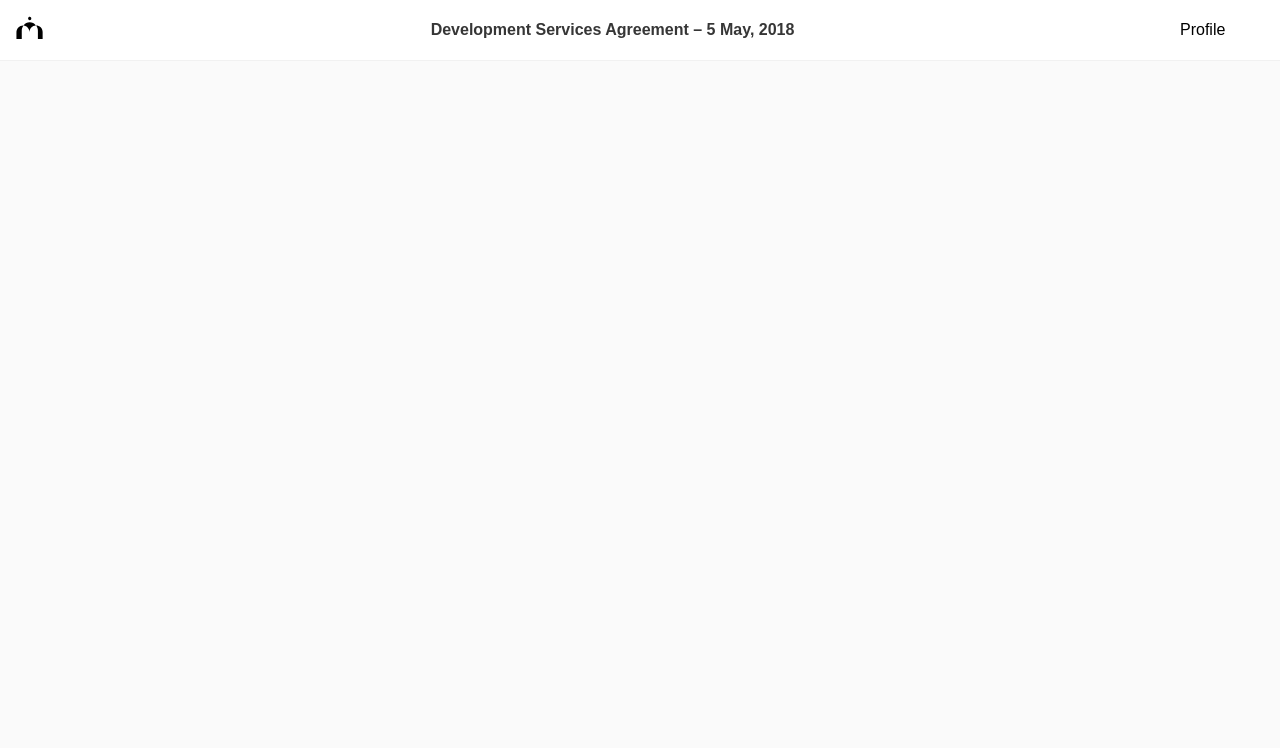
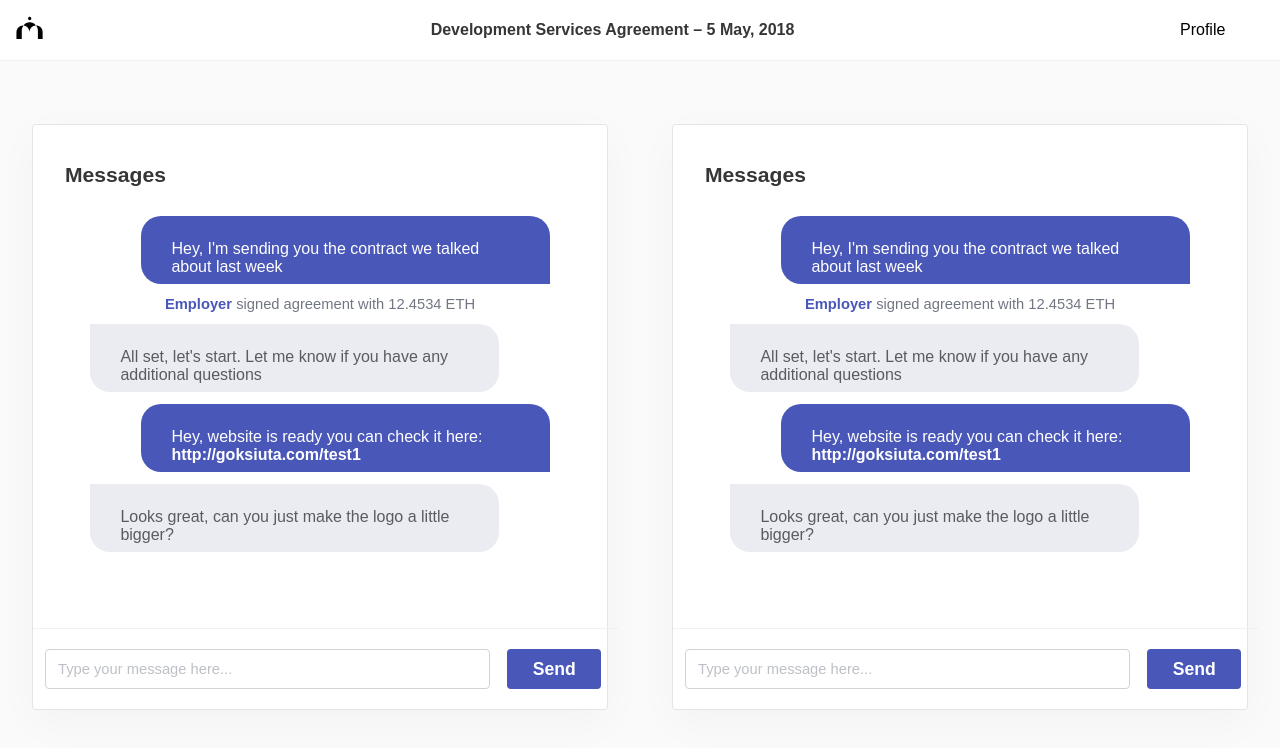
Before and after one commit to goksiuta/blockContract, a React (Create React App) app: page /chatroom in a window 1280 px wide. Shown: the top 748 px of the page. Built offline with nearby package versions, Linux system fonts and the light colour scheme; no server answers; what web3 would draw is missing.

Commit message:
socket.io connection reporting ID on server OK

```diff
--- a/package.json
+++ b/package.json
@@ -8,6 +8,7 @@
     "react-modal": "^3.5.1",
     "react-router-dom": "^4.3.1",
     "react-scripts": "1.1.4",
+    "socket.io-client": "^2.1.1",
     "web3": "^1.0.0-beta.35"
   },
   "scripts": {
--- a/src/App.js
+++ b/src/App.js
@@ -3,6 +3,7 @@ import logo from './logo.svg';
 import TopNav from './components/TopNav'
 import Home from './components/Home'
 import Main from './components/Contract/Main'
+import Chatroom from './components/WebSocket/Chatroom'
 import { BrowserRouter as Router, Route, Redirect } from 'react-router-dom'
 
 
@@ -18,6 +19,7 @@ class App extends Component {
 
         <Route exact path="/" component={Home} />
         <Route path="/contract" component={Main} />
+        <Route path='/chatroom' component={Chatroom} />
 
       </div>
       </Router>
--- /dev/null
+++ b/src/components/WebSocket/Chatroom.js
@@ -0,0 +1,39 @@
+import React, { Component } from 'react'
+import '../../App.css';
+import MessageBox from '../Contract/MessageBox'
+import io from 'socket.io-client'
+
+const socket = io('http://localhost:8100')
+
+class Messages extends Component {
+  render() {
+    return (
+      <div className="Contract-container">
+      <div className="contract-section">
+        <div className="contract-header">
+          <h2> Messages </h2>
+        </div>
+          <MessageBox/>
+          <div className="message-input">
+            <input type="text"  id="message" name="message" placeholder="Type your message here..." />
+            <button className="message-button">Send</button>
+
+          </div>
+        </div>
+        <div className="contract-section">
+          <div className="contract-header">
+            <h2> Messages </h2>
+          </div>
+            <MessageBox/>
+            <div className="message-input">
+              <input type="text"  id="message" name="message" placeholder="Type your message here..." />
+              <button className="message-button">Send</button>
+
+            </div>
+          </div>
+        </div>
+    )
+  }
+}
+
+export default Messages
```
Also changed, not shown: 1 other file (tests, documents, lock files or other folders).
